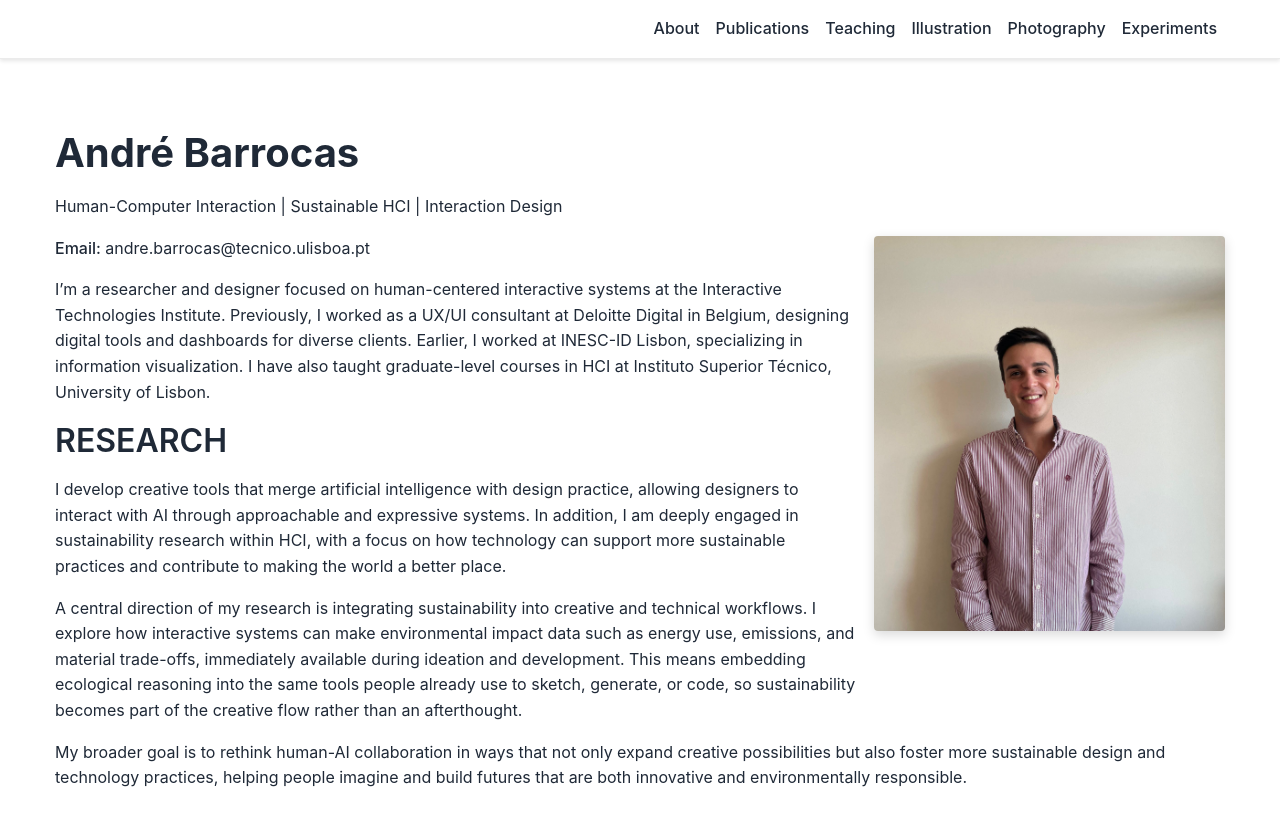
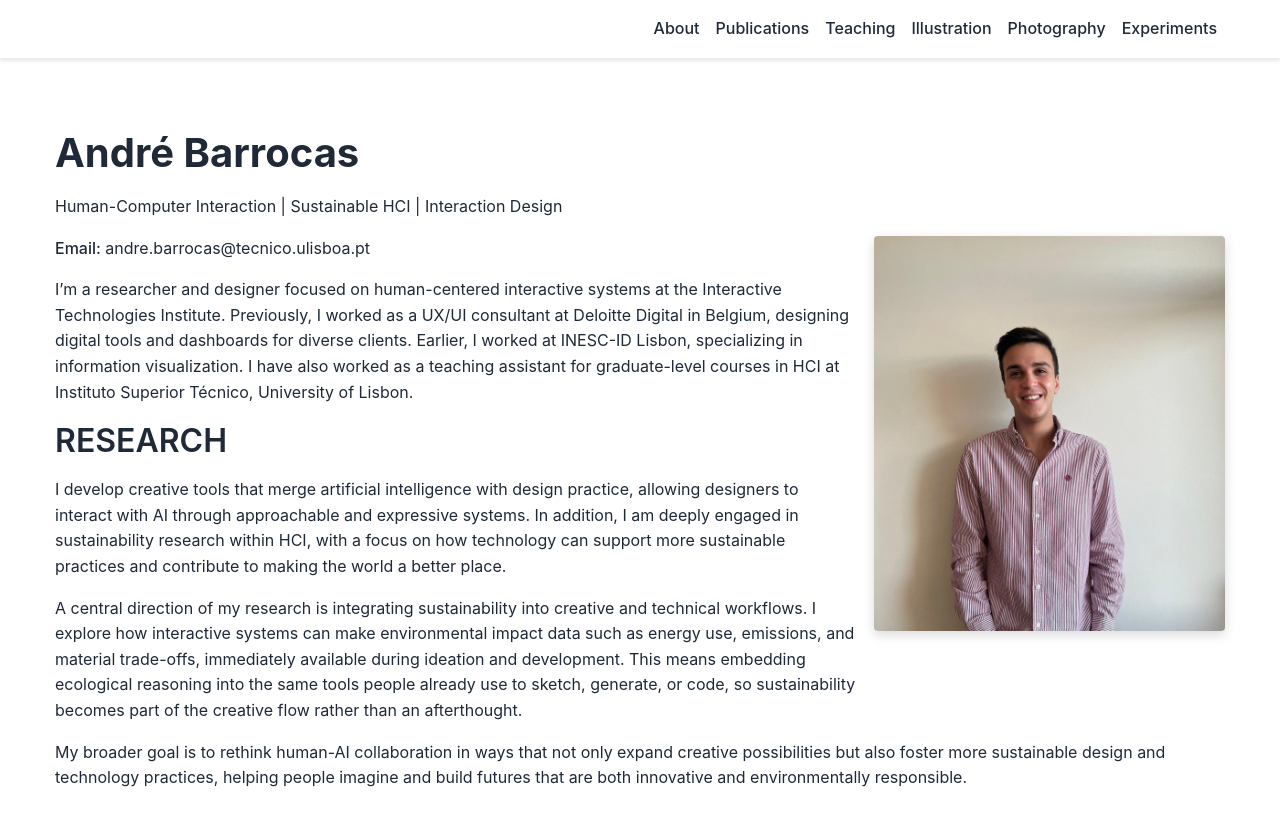
Before and after one commit to andrebarrocas/andrebarrocas.github.io, a Jekyll site: the page built from _pages/about.md, in a window 1280 px wide and 900 px high. Shown: the top 826 px of the window. Built offline with Jekyll 4.4.1, drawn with Linux system fonts in a browser that asks for light colours; comment, search, counter and statistics services are not loaded; a style sheet for code colours, icons or effects is not loaded.

Commit message:
About page

```diff
--- a/_pages/about.md
+++ b/_pages/about.md
@@ -16,7 +16,7 @@ social: false  # includes social icons at the bottom of the page
 **Email:** andre.barrocas@tecnico.ulisboa.pt
 <!-- **ORCID:** [0000-0001-9804-3129](https://orcid.org/0000-0001-9804-3129) -->
 
-I'm a researcher and designer focused on human-centered interactive systems at the Interactive Technologies Institute. Previously, I worked as a UX/UI consultant at Deloitte Digital in Belgium, designing digital tools and dashboards for diverse clients. Earlier, I worked at INESC-ID Lisbon, specializing in information visualization. I have also taught graduate-level courses in HCI at Instituto Superior Técnico, University of Lisbon.
+I'm a researcher and designer focused on human-centered interactive systems at the Interactive Technologies Institute. Previously, I worked as a UX/UI consultant at Deloitte Digital in Belgium, designing digital tools and dashboards for diverse clients. Earlier, I worked at INESC-ID Lisbon, specializing in information visualization. I have also worked as a teaching assistant for graduate-level courses in HCI at Instituto Superior Técnico, University of Lisbon.
 
 
 ## RESEARCH
```
Also changed, not shown: 1 other file.
